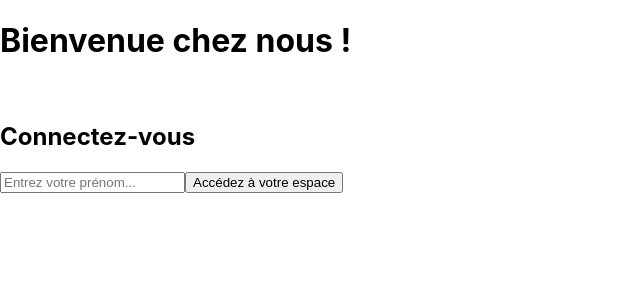
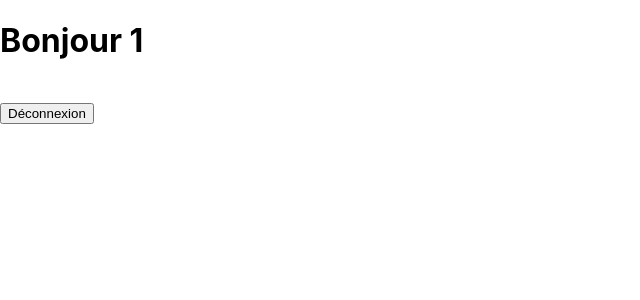
Before and after one commit to reactif974/crazee-burger, a React (Create React App) app: page /order/1 in a window 1280 px wide. Shown: the top 300 px of the page, without its empty margins (0-640 px from the left). Built offline with nearby package versions, Linux system fonts and the light colour scheme.

Commit message:
✨ F02: ORDER > Add redirection between pages

```diff
--- a/src/App.js
+++ b/src/App.js
@@ -1,10 +1,16 @@
+import { Route, Routes } from 'react-router-dom';
 import './App.css';
 import LoginPage from './components/pages/login/LoginPage';
+import OrderPage from './components/pages/OrderPage';
 
 function App() {
+
   return (
     <div className="App">
-      <LoginPage />
+      <Routes>
+        <Route path='/' element={<LoginPage />} />
+        <Route path='/order/:name' element={<OrderPage/>} />
+      </Routes>
     </div>
   );
 }
--- a/src/components/pages/OrderPage.js
+++ b/src/components/pages/OrderPage.js
@@ -1,11 +1,16 @@
+import { useParams } from "react-router-dom";
+
 export default function OrderPage() {
     // state
-
-
+        // get name param in url
+        const {name} = useParams();
     // comportements
 
 
-
     // affichage(render)
-    return <div>orderPage</div>
+    return <div>
+        <h1>Bonjour {name}</h1>
+        <br />
+        <button>Déconnexion</button>
+    </div>
 }
--- a/src/components/pages/login/LoginForm.js
+++ b/src/components/pages/login/LoginForm.js
@@ -1,18 +1,33 @@
 import React, { useState } from 'react'
+import { useNavigate } from 'react-router-dom';
 
 export default function LoginForm() {
 
     // state
     const [newName, setNewName] = useState("");
+        // is authorized to access the order page
+        const [goToOrderPage, setGoToOrderPage] = useState(false);
+        // users account
+        const users = [
+            {username: 'bob'},
+            {username: 'claire'}
+        ];
+    const account = users.find((user) => user.username === newName);
+    const navigate = useNavigate();
 
     // comportements
 
     // form submission
     const handleSubmit = (event) => {
         event.preventDefault();
-        alert(`Bonjour ${newName}`);
-        // input clear
-        setNewName("");
+        // redirection order page
+        if(goToOrderPage) {
+            navigate(`/order/${newName}`);
+        } else {
+            // input clear
+            setNewName("");
+            navigate('/');
+        }
     }
 
     // registration of the new name from the input form
@@ -35,7 +50,11 @@ export default function LoginForm() {
             onChange={handleChange}
             required
         />
-        <button type="submit">Accédez à votre espace</button>
+        <button
+            onClick={() => !account ? setGoToOrderPage(false) : setGoToOrderPage(true)}
+            type="submit">
+                Accédez à votre espace
+        </button>
     </form>
   )
 }
--- a/src/index.js
+++ b/src/index.js
@@ -3,11 +3,14 @@ import ReactDOM from 'react-dom/client';
 import './index.css';
 import App from './App';
 import reportWebVitals from './reportWebVitals';
+import { BrowserRouter } from 'react-router-dom';
 
 const root = ReactDOM.createRoot(document.getElementById('root'));
 root.render(
   <React.StrictMode>
-    <App />
+    <BrowserRouter>
+      <App />
+    </BrowserRouter>
   </React.StrictMode>
 );
 
```
